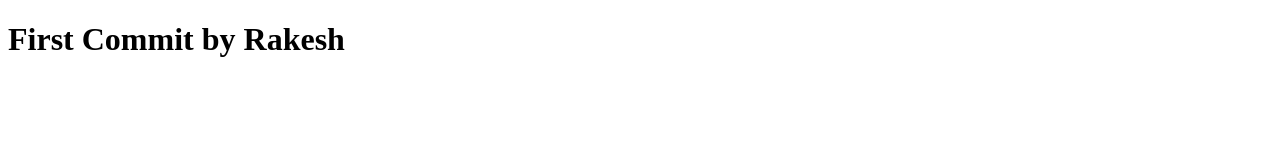
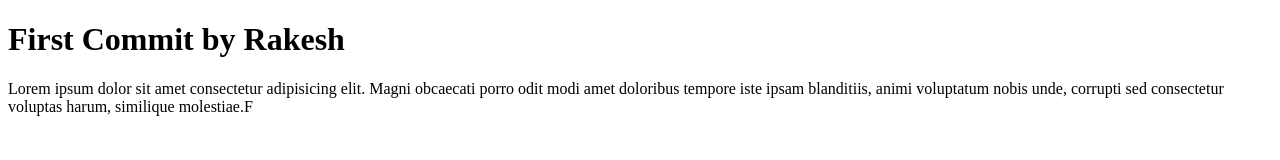
Before and after one commit to Raj140620/collab, a plain HTML site: page index.html in a window 1280 px wide. Drawn offline with Linux system fonts and the light colour scheme.

Commit message:
by rakesh

```diff
--- a/index.html
+++ b/index.html
@@ -7,6 +7,7 @@
 </head>
 <body>
     <h1>First Commit by Rakesh</h1>
+    <p>Lorem ipsum dolor sit amet consectetur adipisicing elit. Magni obcaecati porro odit modi amet doloribus tempore iste ipsam blanditiis, animi voluptatum nobis unde, corrupti sed consectetur voluptas harum, similique molestiae.F</p>
 
 </body>
 </html>
```
